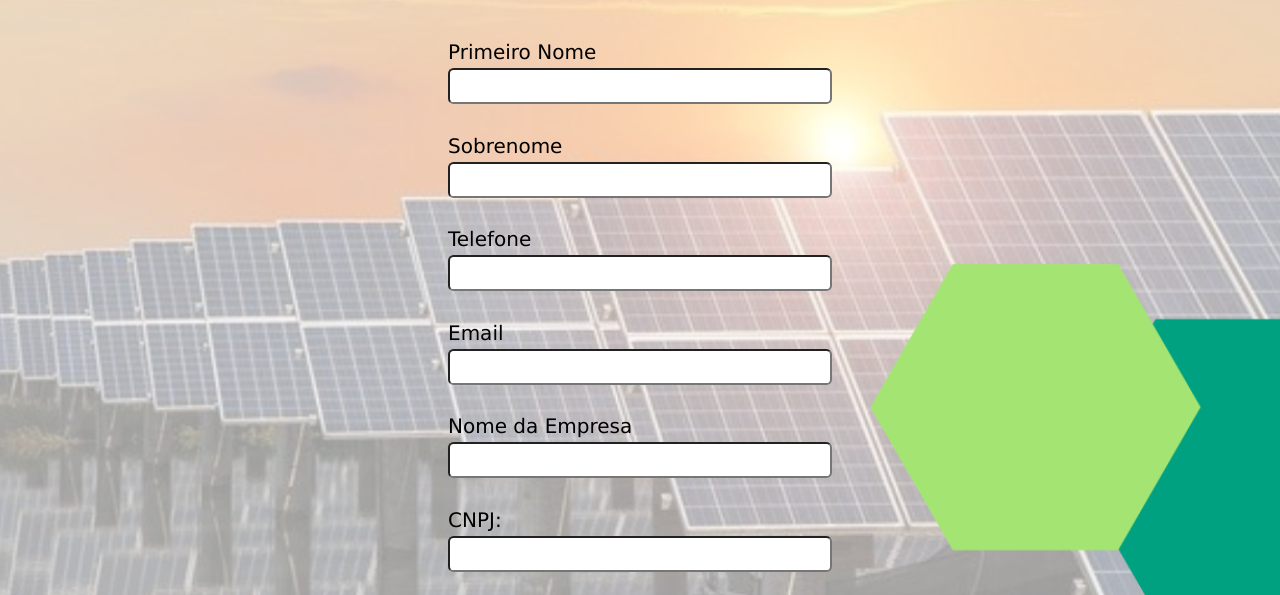
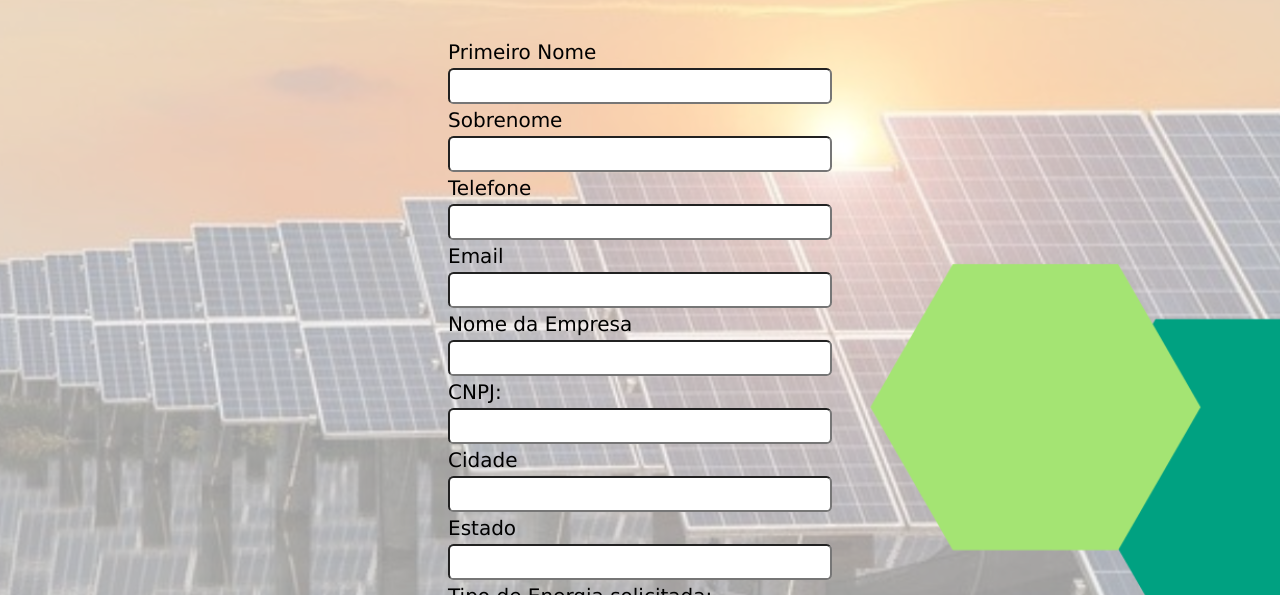
Before and after one commit to AugustoCesarGalvaoCarvalho/TopSunEnergySite, a plain HTML site: page Form.html in a window 1280 px wide. Shown: the part 165-760 px from the top of the page. Drawn offline with nearby package versions, Linux system fonts and the light colour scheme; files that its build step writes are made by us from their sources.

Commit message:
Update Form.html

```diff
--- a/Form.html
+++ b/Form.html
@@ -66,35 +66,34 @@
           <input type=hidden name="retURL" value="https://augustocesargalvaocarvalho.github.io/TopSunEnergySite/agradecimento.html" >
 
           <label for="first_name" class="titleInputSF">Primeiro Nome</label>
-          <input  id="first_name" maxlength="40" name="first_name" size="20" type="text" class="inputSF"required/><br>
+          <input  id="first_name" maxlength="40" name="first_name" size="20" type="text" class="inputSF"required/>
 
           <label for="last_name" class="titleInputSF">Sobrenome</label>
-          <input  id="last_name" maxlength="80" name="last_name" size="20" type="text" class="inputSF"required/><br>
+          <input  id="last_name" maxlength="80" name="last_name" size="20" type="text" class="inputSF"required/>
 
           <label for="phone" class="titleInputSF">Telefone</label>
-          <input  id="phone" maxlength="40" name="phone" size="20" type="text" class="inputSF"required/><br>
+          <input  id="phone" maxlength="40" name="phone" size="20" type="text" class="inputSF"required/>
 
           <label for="email" class="titleInputSF">Email</label>
-          <input  id="email" maxlength="80" name="email" size="20" type="text" class="inputSF"required/><br>
+          <input  id="email" maxlength="80" name="email" size="20" type="text" class="inputSF"required/>
 
           <label for="company" class="titleInputSF">Nome da Empresa</label>
-          <input  id="company" maxlength="40" name="company" size="20" type="text" class="inputSF"required/><br>
+          <input  id="company" maxlength="40" name="company" size="20" type="text" class="inputSF"required/>
 
           <label class="titleInputSF">CNPJ:</label>
-          <input  id="00N3t00000GkZ8k" maxlength="14" name="00N3t00000GkZ8k" size="20" type="text" class="inputSF" required onblur="if(!validarCNPJ(this.value)){alert('CNPJ Informado é inválido'); this.value='';}"/><br>
-
+          <input  id="00N3t00000GkZ8k" maxlength="14" name="00N3t00000GkZ8k" size="20" type="text" class="inputSF" required onblur="if(!validarCNPJ(this.value)){alert('CNPJ Informado é inválido'); this.value='';}"/>
           <label for="city" class="titleInputSF">Cidade</label>
-          <input  id="city" maxlength="40" name="city" size="20" type="text" class="inputSF"required/><br>
+          <input  id="city" maxlength="40" name="city" size="20" type="text" class="inputSF"required/>
 
           <label for="state" class="titleInputSF">Estado</label>
-          <input  id="state" maxlength="20" name="state" size="20" type="text" class="inputSF"required/><br>
+          <input  id="state" maxlength="20" name="state" size="20" type="text" class="inputSF"required/>
 
           <label class="titleInputSF">Tipo de Energia solicitada:</label>
             <select  id="00N3t00000Gks4V" name="00N3t00000Gks4V" title="Tipo de Energia solicitada" class="inputSF"required>
               <option value="">-- Nenhum --</option>
               <option value="Energia eólica">Energia eólica</option>
               <option value="Energia solar">Energia solar</option>
-            </select><br>
+            </select>
 
              <input type="submit" name="submit" class="enviarLeadSF" >
 
```
